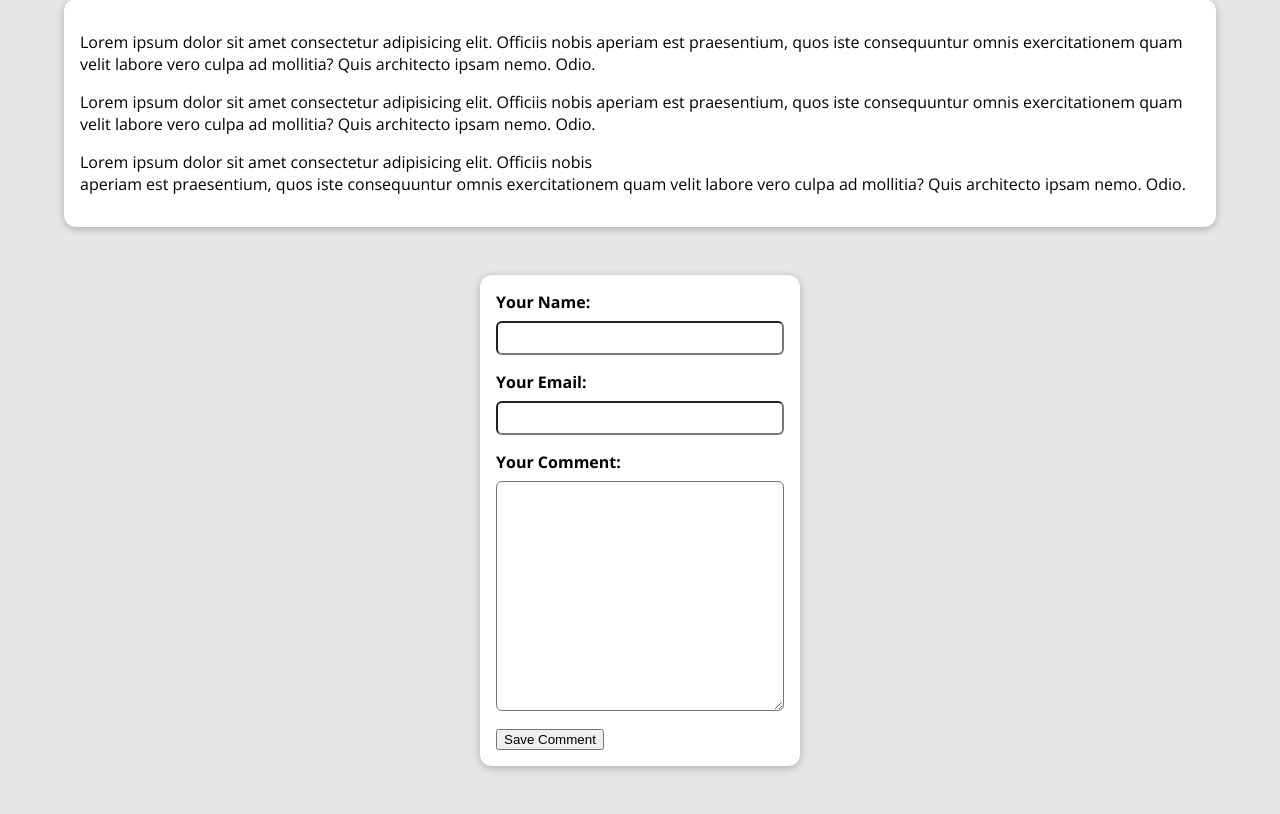
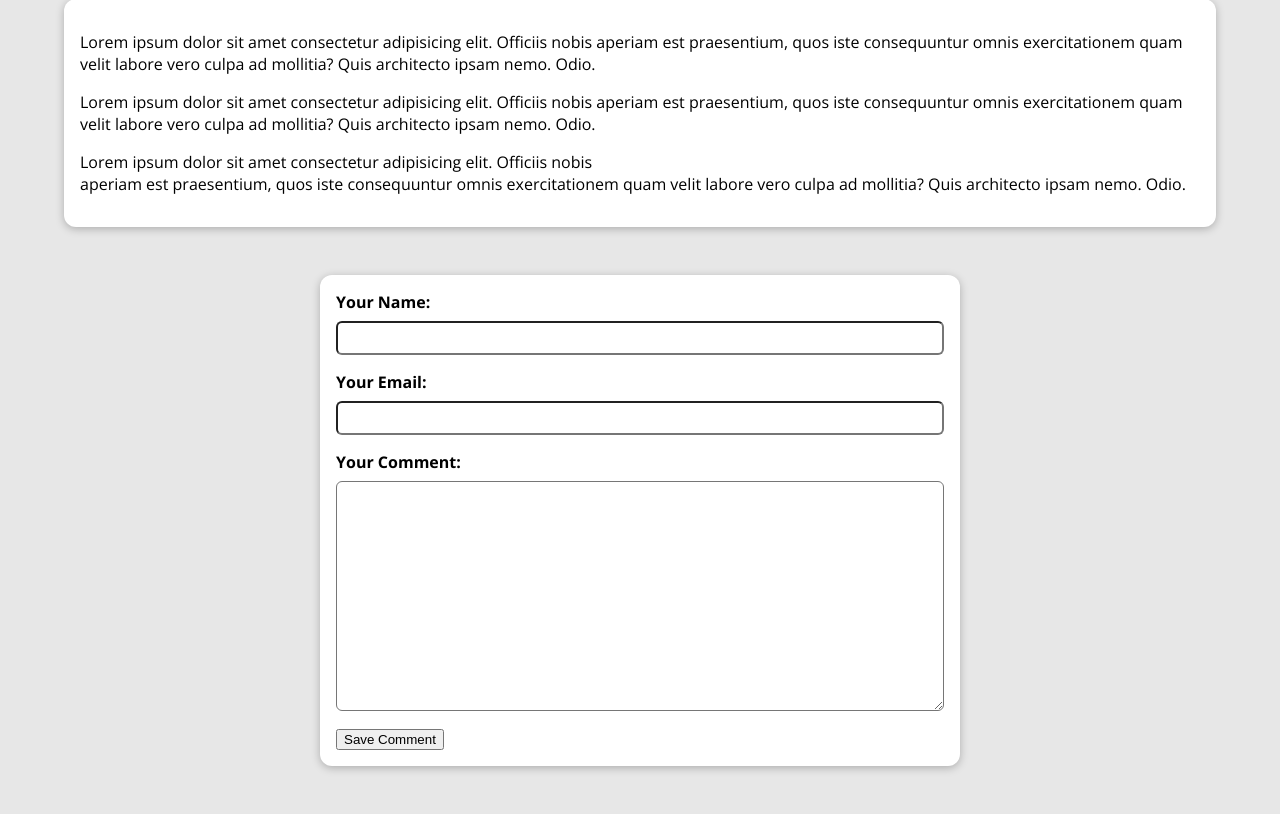
Before and after one commit to MBANS8A1/Misc_Blogs_Site, a Django app: a page that uses blogs_site/templates/base_layout.html in a window 1280 px wide. Shown: the part 529-1343 px from the top of the page. Run offline with Django 5.2, Linux system fonts and the light colour scheme; data comes from the database, SQL or seed files in the repository.

Commit message:
I made the CommentForm instance of the post-detail page wider by doubling the max-width for #comment-form in post-detail.css.

```diff
--- a/blogs_site/blog/static/blog/post-detail.css
+++ b/blogs_site/blog/static/blog/post-detail.css
@@ -78,7 +78,7 @@ main {
 #comment-form{
   margin: 3rem auto;
   width: 90%;
-  max-width: 20rem;
+  max-width: 40rem;
   border-radius: 12px;
   background-color: white;
   box-shadow: 0 2px 8px rgba(0,0,0,0.25);
```
